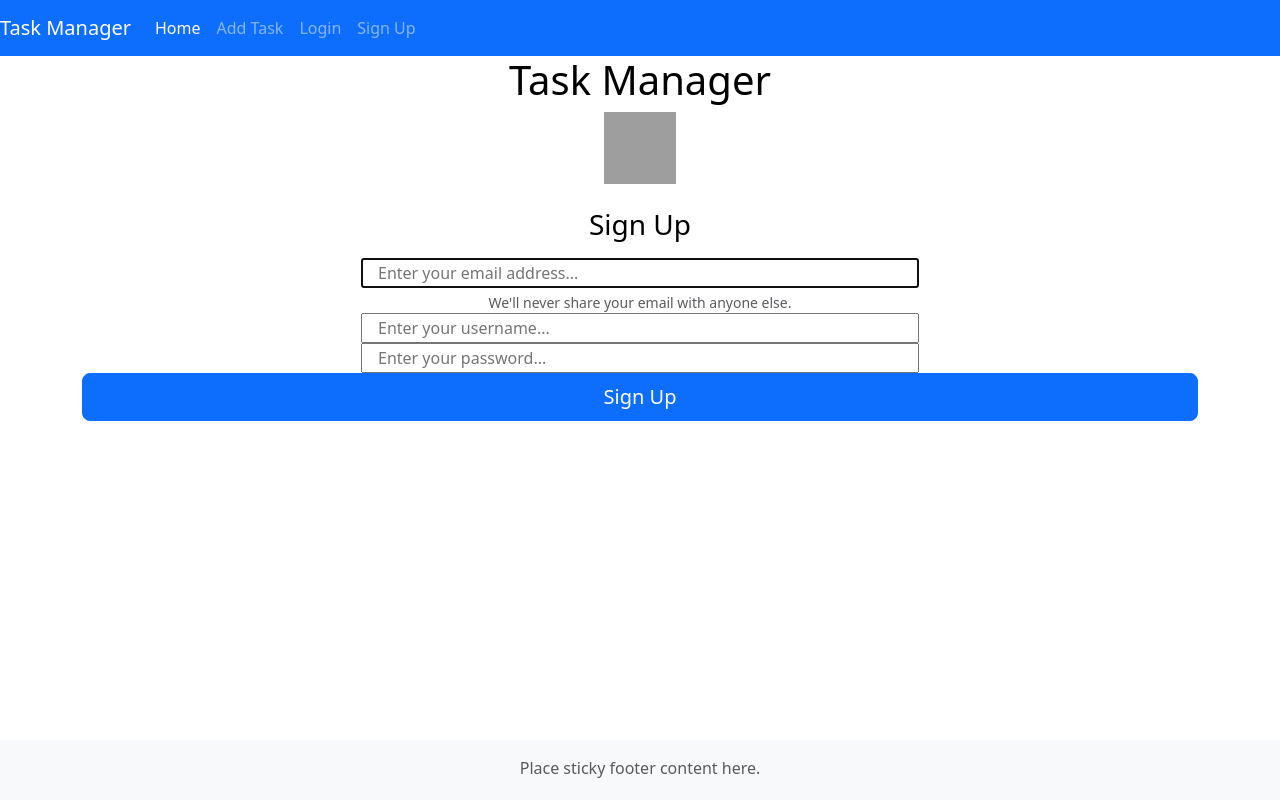
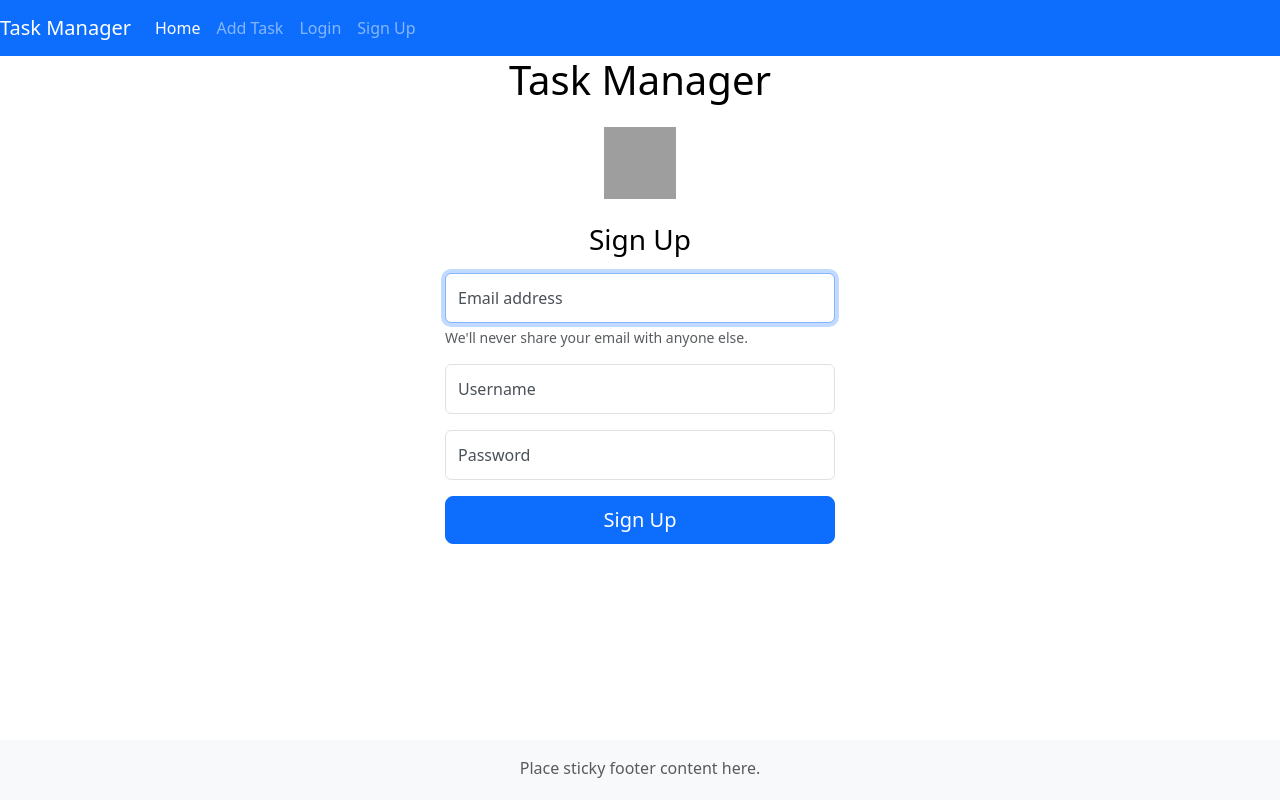
Before and after one commit to punstack/task-manager-app, a Flask app: page /sign-up in a window 1280 px wide. Run offline with Flask 3, Linux system fonts and the light colour scheme; some libraries are stand-ins or nearby versions; grey boxes are pictures that could not be loaded.

Commit message:
added stylistic features to login/sign up pages... it looks very cool now

```diff
--- a/static/style.css
+++ b/static/style.css
@@ -20,3 +20,91 @@ main {
 .footer .container {
     text-align: center;
 }
+
+.form-signin {
+  width: 100%;
+  max-width: 420px;
+  padding: 15px;
+  margin: auto;
+}
+
+.form-label-group {
+  position: relative;
+  margin-bottom: 1rem;
+}
+
+.form-label-group > input,
+.form-label-group > label {
+  height: 3.125rem;
+  padding: .75rem;
+}
+
+.form-label-group > label {
+  position: absolute;
+  top: 0;
+  left: 0;
+  display: block;
+  width: 100%;
+  margin-bottom: 0; /* Override default `<label>` margin */
+  line-height: 1.5;
+  color: #495057;
+  pointer-events: none;
+  cursor: text; /* Match the input under the label */
+  border: 1px solid transparent;
+  border-radius: .25rem;
+  transition: all .1s ease-in-out;
+}
+
+.form-label-group input::-webkit-input-placeholder {
+  color: transparent;
+}
+
+.form-label-group input:-ms-input-placeholder {
+  color: transparent;
+}
+
+.form-label-group input::-ms-input-placeholder {
+  color: transparent;
+}
+
+.form-label-group input::-moz-placeholder {
+  color: transparent;
+}
+
+.form-label-group input::placeholder {
+  color: transparent;
+}
+
+.form-label-group input:not(:placeholder-shown) {
+  padding-top: 1.25rem;
+  padding-bottom: .25rem;
+}
+
+.form-label-group input:not(:placeholder-shown) ~ label {
+  padding-top: .25rem;
+  padding-bottom: .25rem;
+  font-size: 12px;
+  color: #777;
+}
+
+/* Fallback for Edge
+-------------------------------------------------- */
+@supports (-ms-ime-align: auto) {
+  .form-label-group > label {
+    display: none;
+  }
+  .form-label-group input::-ms-input-placeholder {
+    color: #777;
+  }
+}
+
+/* Fallback for IE
+-------------------------------------------------- */
+@media all and (-ms-high-contrast: none), (-ms-high-contrast: active) {
+  .form-label-group > label {
+    display: none;
+  }
+  .form-label-group input:-ms-input-placeholder {
+    color: #777;
+  }
+}
--- a/templates/signup.html
+++ b/templates/signup.html
@@ -6,17 +6,31 @@
 {% block signup_status %}(active){% endblock %}
 {% block content %}
 <body class="text-center">
+
     <form class = "form-signin" action = "#" method = "POST">
-        <img class="mb-4" src="UPDATE LOGO.img" alt="" width="72" height="72">
-        <h1 class="h3 mb-3 font-weight-normal">Sign Up</h1>
-        <label for="inputEmail" class="sr-only">Email address</label>
-        <input type="email" id="email" name = "email" class="form-control, col-6" placeholder="Enter your email address..." required="" autofocus="">
-        <small id="emailHelp" class="form-text text-muted">We'll never share your email with anyone else.</small>
-        <label for="username" class="sr-only">Username</label>
-        <input type="text" id="username" name = "username" class="form-control, col-6" placeholder="Enter your username..." required="" autofocus="">
-        <label for="password" class="sr-only">Password</label>
-        <input type="password" id="password" name = "password" class="form-control, col-6" placeholder="Enter your password..." required="">
+        <div>
+            <img class="mb-4" src="UPDATE LOGO.img" alt="" width="72" height="72">
+            <h1 class="h3 mb-3 font-weight-normal">Sign Up</h1>
+        </div>
+
+        <div class = "form-label-group text-left">
+            <input type="email" id="email" name = "email" class="form-control" placeholder="" required autofocus>
+            <label for="inputEmail">Email address</label>
+            <small id="emailHelp" class="form-text text-muted">We'll never share your email with anyone else.</small>
+        </div>
+
+
+        <div class="form-label-group text-left">
+            <input type="text" id="username" name = "username" class="form-control" placeholder="" required autofocus>
+            <label for="username">Username</label>
+        </div>
+
+        <div class="form-label-group text-left">
+            <input type="password" id="password" name = "password" class="form-control" placeholder="" required>
+            <label for="password">Password</label>
+        </div>
         <button class="btn btn-lg btn-primary btn-block" type="submit">Sign Up</button>
     </form>
+
 </body>
 {% endblock %}
```
Also changed, not shown: templates/login.html (+13 -8 lines).
